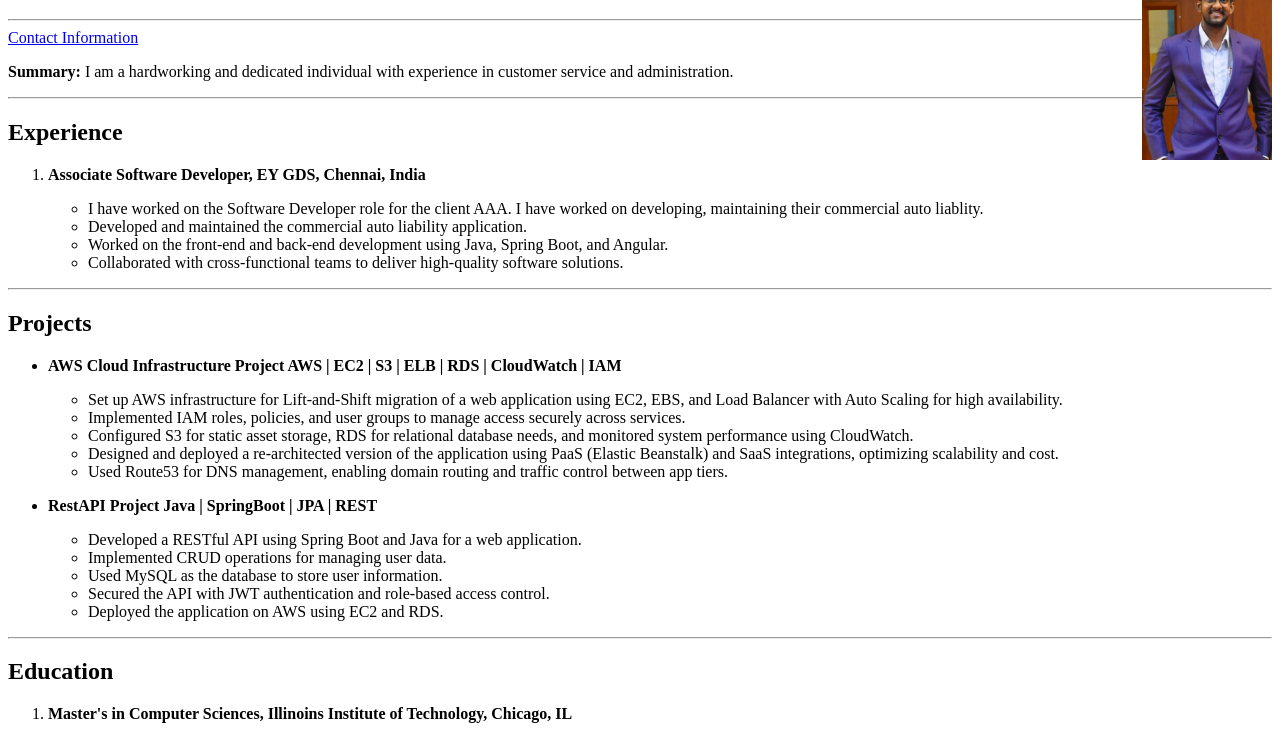
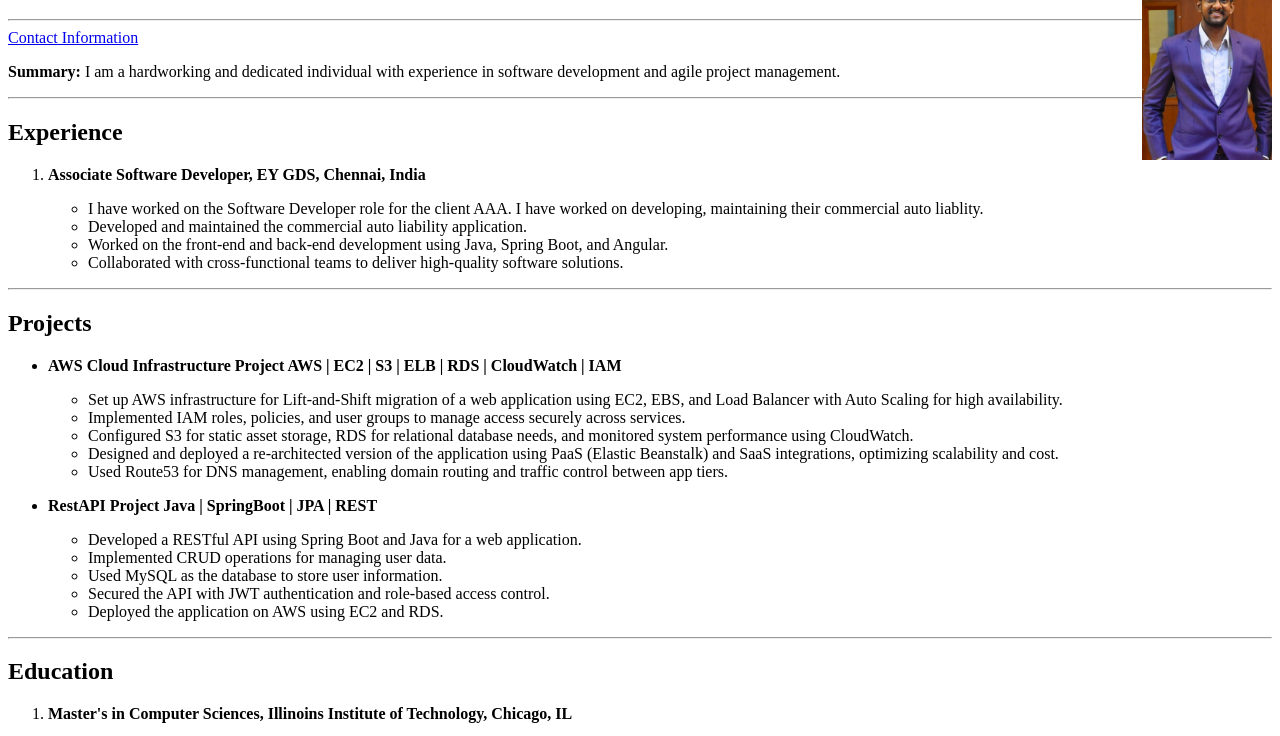
Before and after one commit to Pa1Sai28/my_resume, a plain HTML site: page index.html in a window 1280 px wide. Shown: the part 61-797 px from the top of the page. Drawn offline with Linux system fonts and the light colour scheme.

Commit message:
Update index.html

```diff
--- a/index.html
+++ b/index.html
@@ -10,7 +10,8 @@
     <h1>Naga Pavansai Kumar Varikuti Resume</h1>
     <hr>
     <a href="./public/contact.html">Contact Information</a>
-    <p><strong>Summary: </strong>I am a hardworking and dedicated individual with experience in customer service and administration.</p>
+    <p><strong>Summary: </strong>I am a hardworking and dedicated individual with experience in software development and agile project management.
+    </p>
     <hr>
         <h2>Experience</h2>
     <ol>
```
